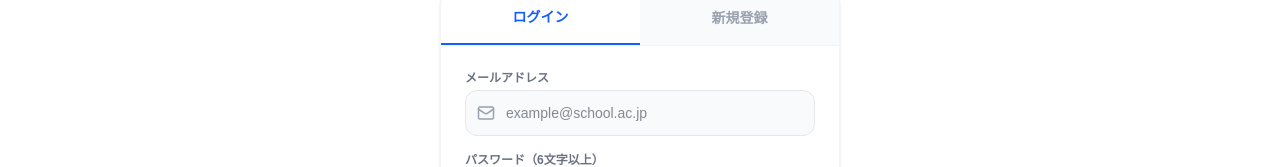
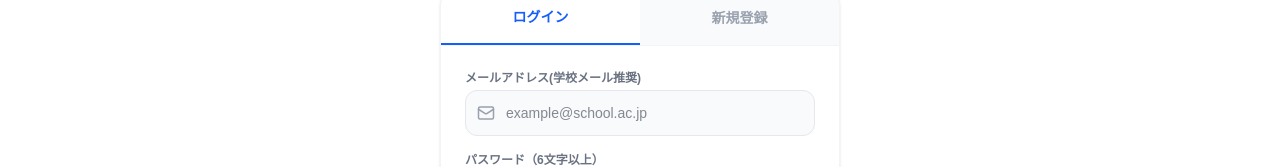
Before and after one commit to a-mitt/q-board, a Next.js app: page /login in a window 1280 px wide. Shown: the part 239-406 px from the top of the page. Built offline with nearby package versions, Linux system fonts and the light colour scheme; no server answers.

Commit message:
メアド推奨追加

```diff
--- a/app/login/page.tsx
+++ b/app/login/page.tsx
@@ -64,7 +64,7 @@ export default function LoginPage() {
 
         <form onSubmit={handleAuth} className="p-6 space-y-4">
           <div>
-            <label className="block text-xs font-bold text-gray-500 mb-1">メールアドレス</label>
+            <label className="block text-xs font-bold text-gray-500 mb-1">メールアドレス(学校メール推奨)</label>
             <div className="relative">
               <Mail className="absolute left-3 top-1/2 -translate-y-1/2 text-gray-400" size={18} />
               <input
```
